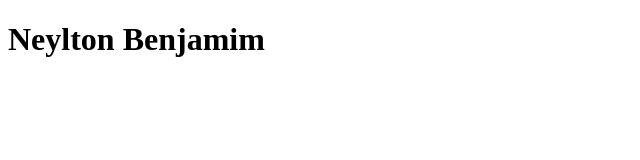
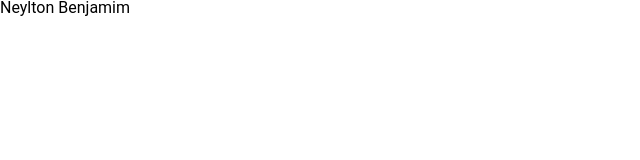
Before and after one commit to neyltonbenjamim/neyltonbenjamim.github.io, a plain HTML site: page index.html in a window 1280 px wide. Shown: the whole page, without its empty margins (0-640 px from the left). Drawn offline with Linux system fonts and the light colour scheme.

Commit message:
style.css no index

```diff
--- a/index.html
+++ b/index.html
@@ -8,6 +8,8 @@
     <link rel="preconnect" href="https://fonts.googleapis.com">
     <link rel="preconnect" href="https://fonts.gstatic.com" crossorigin>
     <link href="https://fonts.googleapis.com/css2?family=Roboto+Condensed:wght@300;700&display=swap" rel="stylesheet">
+    <link href="./css/style.css" rel="stylesheet">
+
 </head>
 <body>
     <h1>Neylton Benjamim</h1>
```
